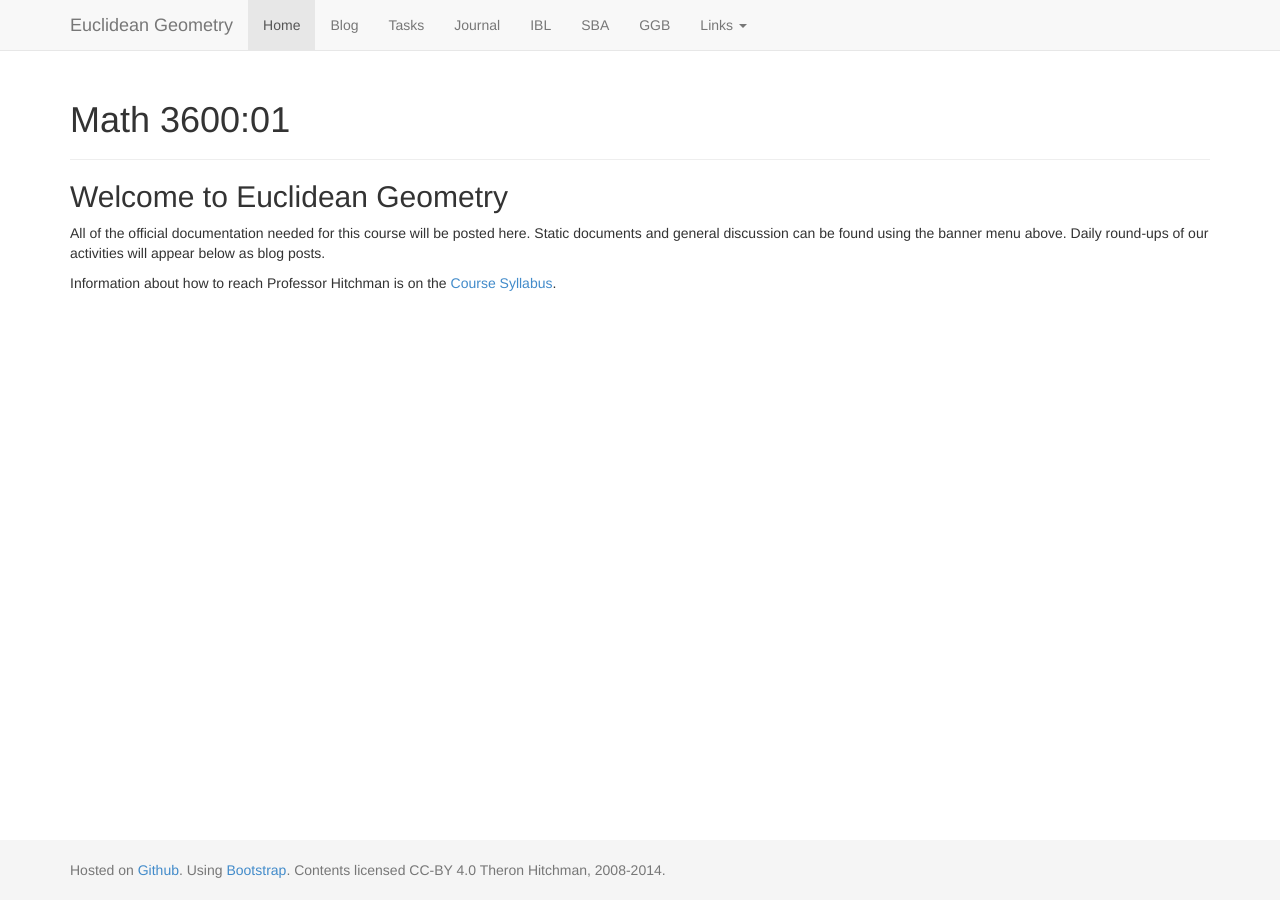
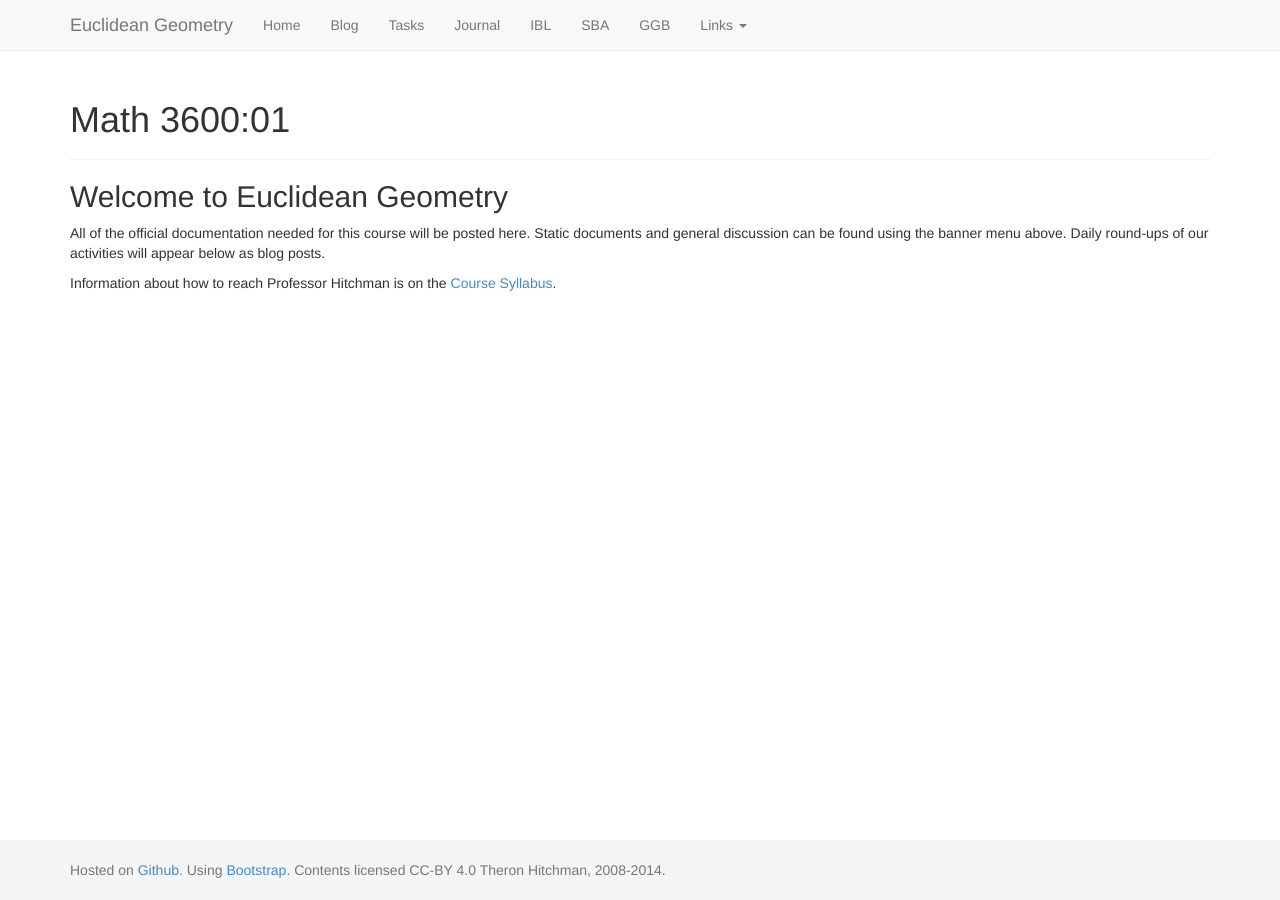
Before and after one commit to theronhitchman/euclidean-geometry, a Jekyll site: the page built from index.md, in a window 1280 px wide. Built offline with Jekyll 4.4.1, drawn with Linux system fonts in a browser that asks for light colours; nearby versions of some CDN libraries.

Commit message:
final tweak to header for navbar behavior

```diff
--- a/_includes/header.html
+++ b/_includes/header.html
@@ -41,7 +41,7 @@
         </div>
         <div class="collapse navbar-collapse">
           <ul class="nav navbar-nav">
-            <li class="active"><a href="{{ site.baseurl }}/">Home</a></li>
+            <li><a href="{{ site.baseurl }}/">Home</a></li>
             <li><a href="{{ site.baseurl }}/blog/">Blog</a></li>
             <li><a href="{{ site.baseurl }}/tasks/">Tasks</a></li>
             <li><a href="{{ site.baseurl }}/journal/">Journal</a></li>
```
